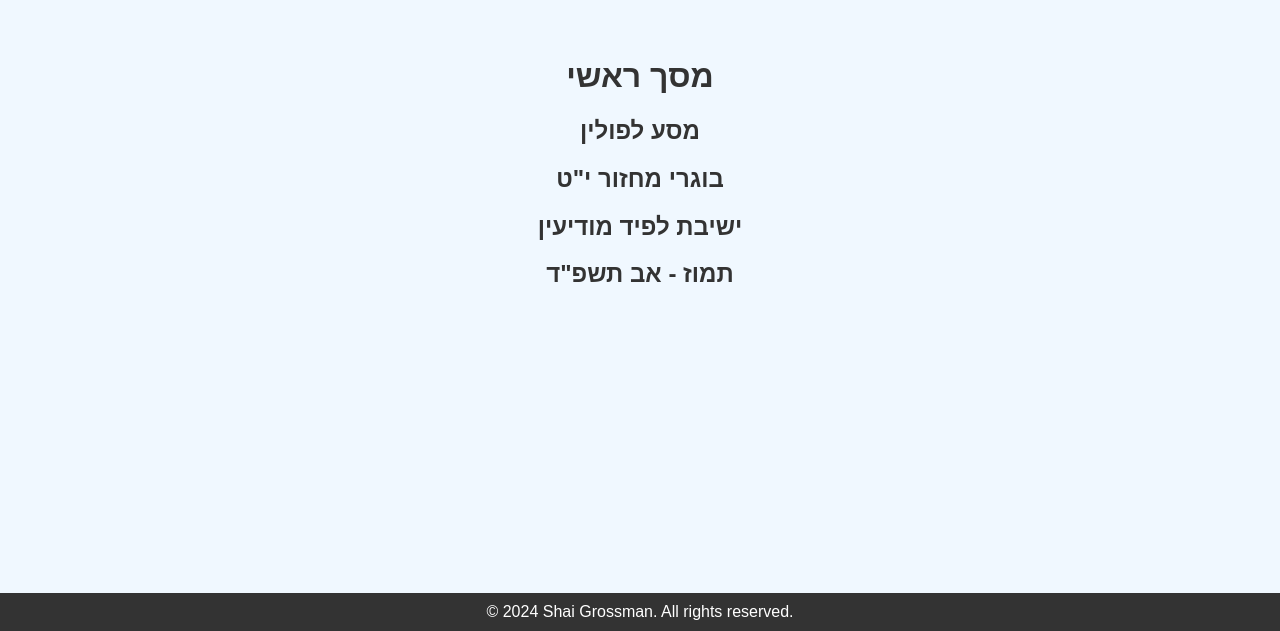
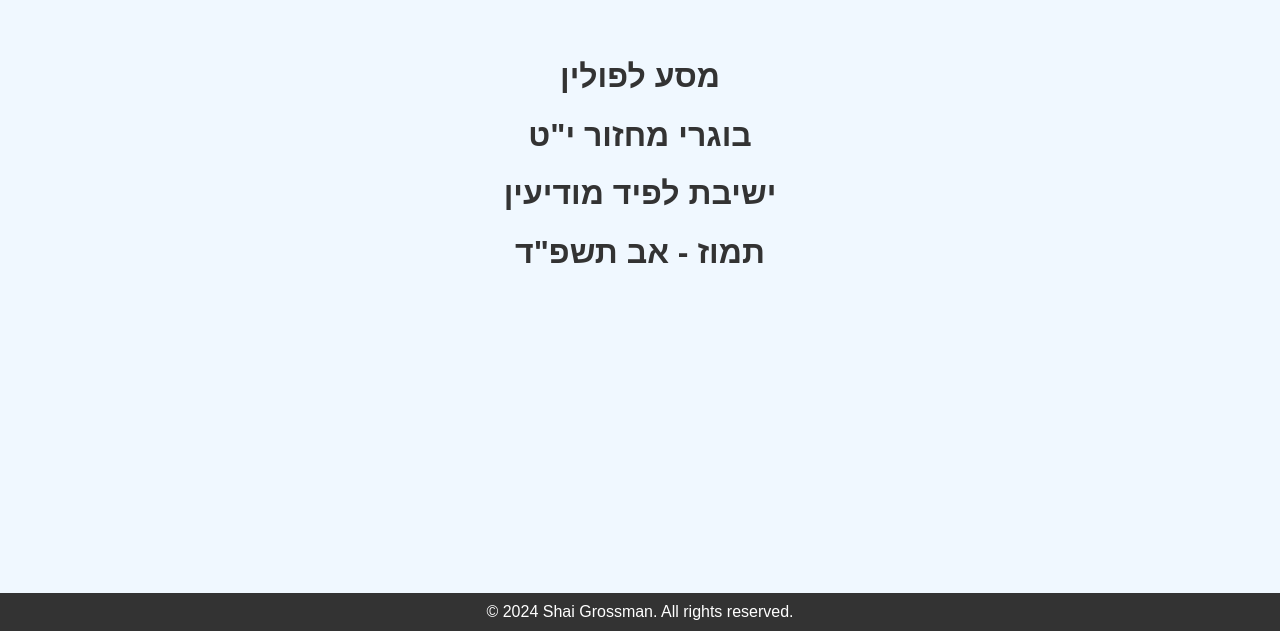
Before and after one commit to TapChap/ybalmPolandSite, a website: page index.html in a window 1280 px wide. Shown: the part 169-800 px from the top of the page. Drawn offline with Linux system fonts and the light colour scheme.

Commit message:
remove main page text

```diff
--- a/index.html
+++ b/index.html
@@ -18,11 +18,10 @@
 </nav>
 <div class="container">
 <div class="intro">
-    <h1>מסך ראשי</h1>
-    <h2>מסע לפולין</h2>
-    <h2>בוגרי מחזור י"ט</h2>
-    <h2>ישיבת לפיד מודיעין</h2>
-    <h2>תמוז - אב תשפ"ד</h2>
+    <h1>מסע לפולין</h1>
+    <h1>בוגרי מחזור י"ט</h1>
+    <h1>ישיבת לפיד מודיעין</h1>
+    <h1>תמוז - אב תשפ"ד</h1>
 </div>
 </div>
 
```
